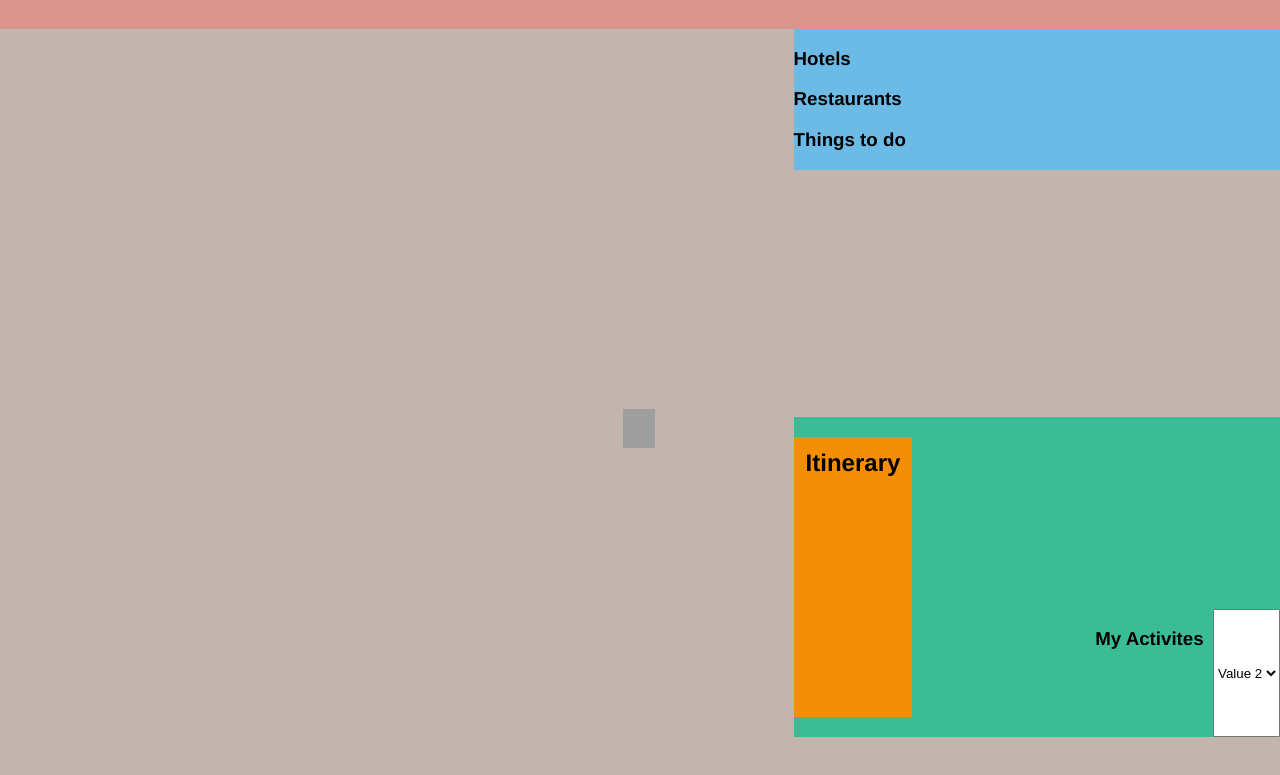
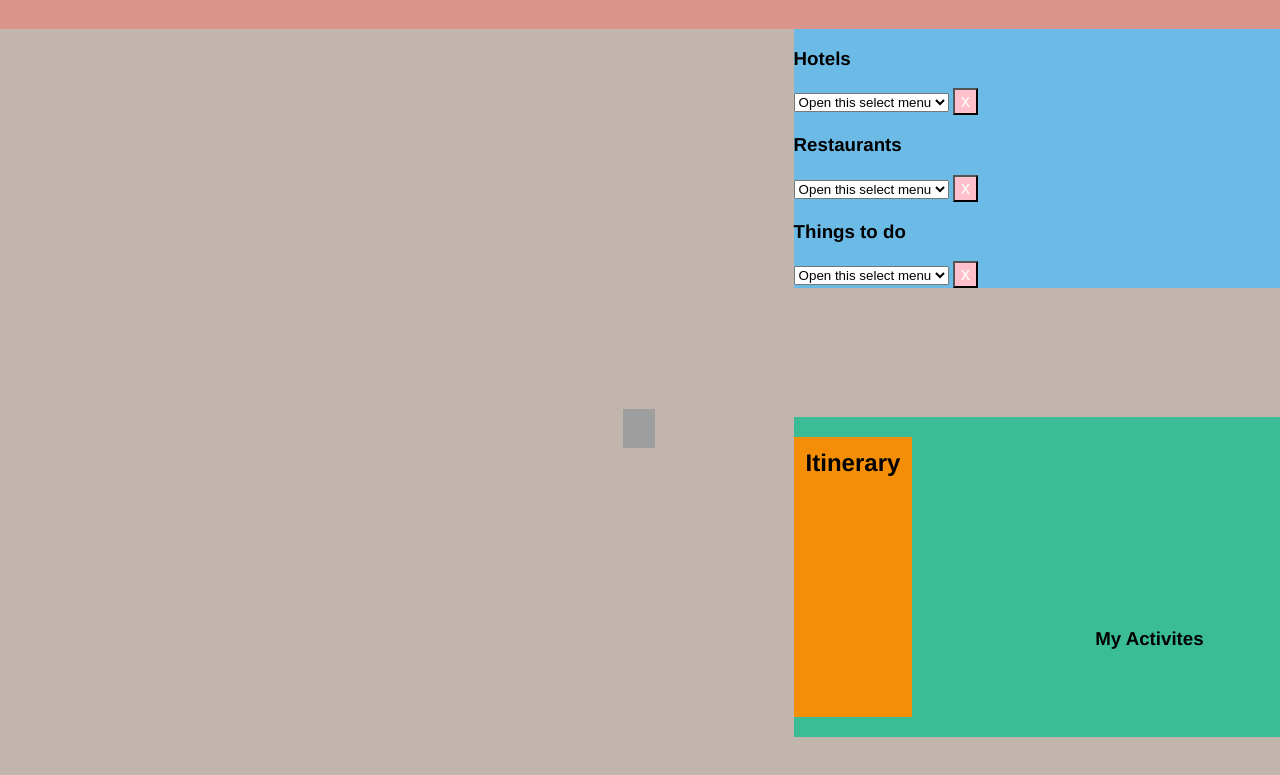
Before and after one commit to shiratiee/trip-planner-1, a website: page public/index.html in a window 1280 px wide. Shown: the part 63-838 px from the top of the page. Drawn offline with Linux system fonts and the light colour scheme; no server answers; grey boxes are pictures that could not be loaded.

Commit message:
cascading shit show

```diff
--- a/public/index.html
+++ b/public/index.html
@@ -14,34 +14,40 @@
   <div id="map"></div>
   <div class="places">
     <h3>Hotels</h3>
+    <select class="custom-select">
+        <option selected>Open this select menu</option>
+        <option value="1">One</option>
+        <option value="2">Two</option>
+        <option value="3">Three</option>
+       </select>
+       <button class="button">x</button>
     <h3>Restaurants</h3>
+    <select class="custom-select">
+        <option selected>Open this select menu</option>
+        <option value="1">One</option>
+        <option value="2">Two</option>
+        <option value="3">Three</option>
+       </select>
+       <button class="button">x</button>
     <h3>Things to do</h3>
+    <select class="custom-select">
+        <option selected>Open this select menu</option>
+        <option value="1">One</option>
+        <option value="2">Two</option>
+        <option value="3">Three</option>
+       </select>
+       <button class="button">x</button>
   </div>
   <div class="itinerary">
     <h2>Itinerary</h2>
     <div class="itinerary">
       <h3>My Hotel</h3>
-      <select id="hotel"> <!--Supplement an id here instead of using 'name'-->
-            <option value="value1">Value 1</option>
-            <option value="value2" selected>Value 2</option>
-            <option value="value3">Value 3</option>
-        </select>
     </div>
     <div class="itinerary">
       <h3>My Restaurants</h3>
-      <select id="restuarants"> <!--Supplement an id here instead of using 'name'-->
-            <option value="value1">Value 1</option>
-            <option value="value2" selected>Value 2</option>
-            <option value="value3">Value 3</option>
-        </select>
     </div>
     <div class="itinerary">
       <h3>My Activites</h3>
-      <select id="activity"> <!--Supplement an id here instead of using 'name'-->
-            <option value="value1">Value 1</option>
-            <option value="value2" selected>Value 2</option>
-            <option value="value3">Value 3</option>
-        </select>
     </div>
   </div>
 </body>
--- a/public/style.css
+++ b/public/style.css
@@ -13,7 +13,7 @@
     width: 100vw;
     z-index: 1;
     display flex;
-    float:left;
+    float: left;
   }
 nav {background-color:rgb(218, 149, 141);
   padding: 2em;
@@ -22,7 +22,6 @@ nav {background-color:rgb(218, 149, 141);
 }
 nav h2 {
   margin: 0;
-  a
 }
 
 .places {
@@ -39,7 +38,7 @@ nav h2 {
   .itinerary {
     background-color: rgb(58, 189, 149);
     display: flex;
-    justify-content: space-between;
+    /* justify-content: space-between; */
     bottom: 0;
     height: 40%;
     width: 38%;
@@ -50,3 +49,9 @@ nav h2 {
   .itinerary h2 {
     background-color: rgb(244, 142, 7);
     padding : .5em;
+  }
+  .button {
+  background-color: pink;
+  color: white;
+  font-size: 18px;
+  }
--- a/webpack.config.js
+++ b/webpack.config.js
@@ -2,6 +2,7 @@ module.exports = {
     entry: './src/index.js', // the starting point for our program
     output: {
       path: __dirname + '/public', // the absolute path for the directory where we want the output to be placed
-      filename: 'bundle.js' // the name of the file that will contain our output - we could name this whatever we want, but bundle.js is typical
+      filename: 'bundle.js', // the name of the file that will contain our output - we could name this whatever we want, but bundle.js is typical
+      devtool: 'inline-source-map'
     }
   }
```
